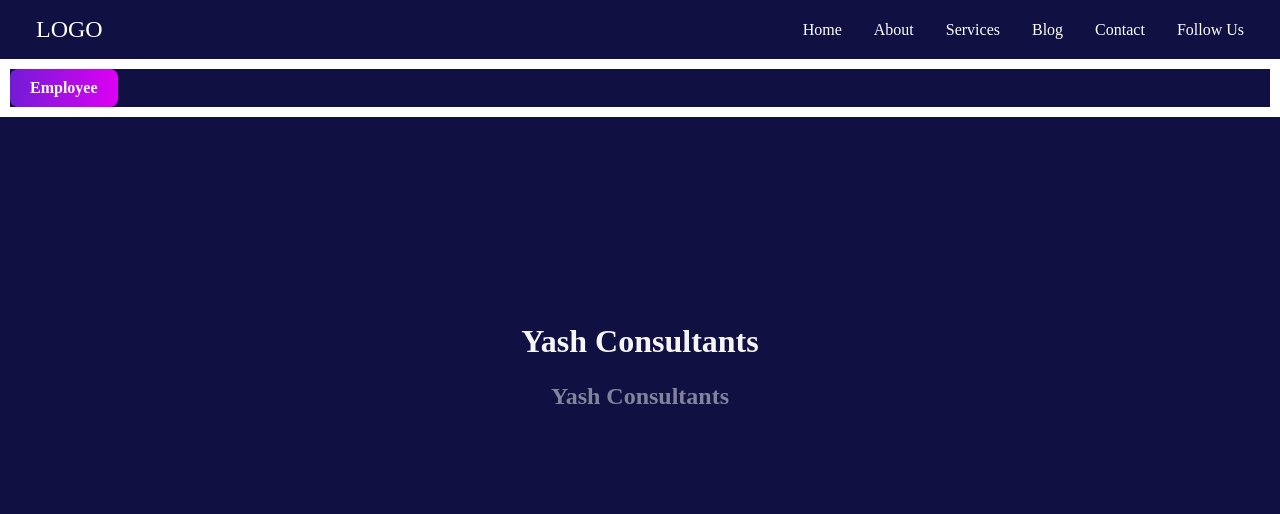
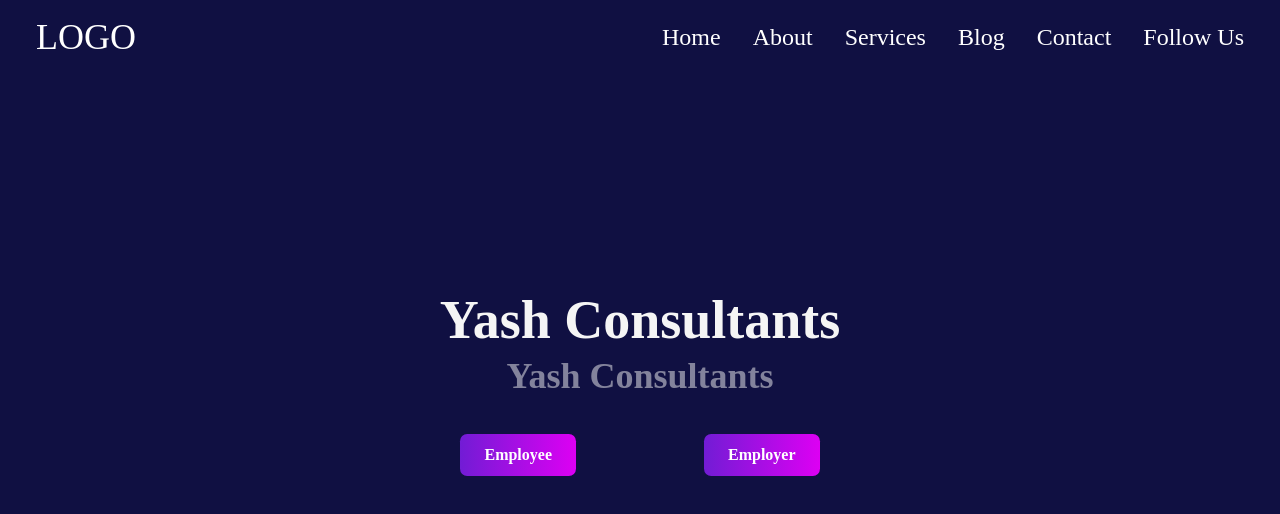
Before and after one commit to piyushdevcode/audley, a React (Create React App) app: page / in a window 1280 px wide. Shown: the top 514 px of the page. Built offline with nearby package versions, Linux system fonts and the light colour scheme.

Commit message:
major changes

```diff
--- a/src/App.js
+++ b/src/App.js
@@ -1,6 +1,7 @@
 import "./styles.css";
 import { ReactComponent as BgTriangle } from "./img/bgtr.svg";
 import landing from "./img/landing.png";
+
 export default function App() {
   return (
     <div className="App">
@@ -15,13 +16,28 @@ export default function App() {
           <div className="navbar_item">Follow Us</div>
         </header>
         {/* <BgTriangle style={{width:"500vw",height:"500vh",transform:"translate(-2600px,-250px)",overflow:"hidden"}}/> */}
+        {/* <BgTriangle/> */}
         {/* <img src={landing} alt="ola" /> */}
-        <h1 className="cname">Yash Consultants</h1>
-        <h2 className="cname tline">Yash Consultants</h2>
+        <div className="cname">Yash Consultants</div>
+        <div className="cname tline">Yash Consultants</div>
         <div className="btn-grp">
           <button class="btn">Employee</button>
+          <button class="btn">Employer</button>
         </div>
       </div>
     </div>
   );
 }
+
+{
+  /* aa
+  > Job Search
+  > Feedback
+  > Newsletter
+  > Our recruiters
+  > Info Component(about)
+  > Our Services (component)
+  > Login
+  > 404 error
+*/
+}
--- a/src/navbar.js
+++ b/src/navbar.js
@@ -0,0 +1 @@
+const
--- a/src/styles.css
+++ b/src/styles.css
@@ -14,16 +14,20 @@ body,
   width: 100vw;
   height: 100vh;
   background-color: #101042;
+  font-size: 3vh;
 }
 .cname {
   font-family: poppins;
   position: absolute;
+  font-weight: 700;
+  font-size: 2.25em;
   top: 40%;
   left: 50%;
   transform: translate(-50%, -50%);
   color: whitesmoke;
 }
 .tline {
+  font-size: 1.5em;
   top: 47%;
   opacity: 0.5;
 }
@@ -33,9 +37,6 @@ body,
   align-items: center;
   padding: 0 20px;
   box-shadow: 10 10 10 10;
-  color: white;
-  font-family: Helvetica;
-  font-weight: 500;
 }
 
 .navbar_title {
@@ -52,16 +53,22 @@ body,
 .navbar_item:hover {
   color: #17ee9d;
 }
-
+.test {
+  box-shadow: inset 0px 0px 0px 5px white;
+}
 .btn-grp {
-  border: 10px solid;
+  position: relative;
+  column-gap: 10%;
+  top: 45%;
+  display: flex;
+  justify-content: center;
 }
 .btn {
   cursor: pointer;
   border: 0;
   font-size: 1rem;
-  padding: 10px 20px;
-  border-radius: 0.5em;
+  padding: 0.75em 1.5em;
+  border-radius: 0.45em;
   font-weight: 700;
   transition: 0.2s ease-in-out;
   background: linear-gradient(90deg, #721cd5, #dd00f3);
```
